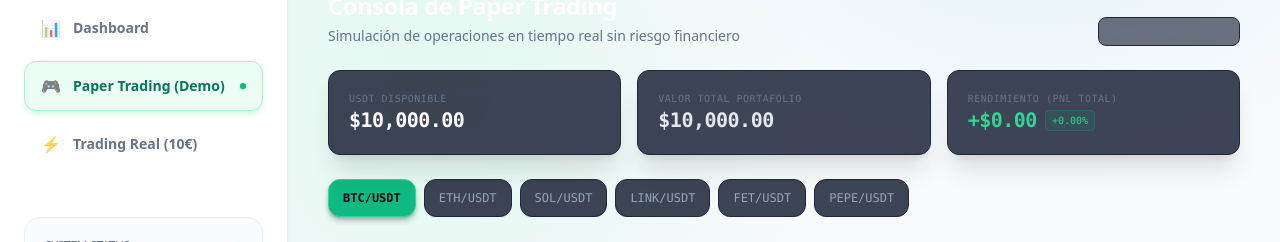
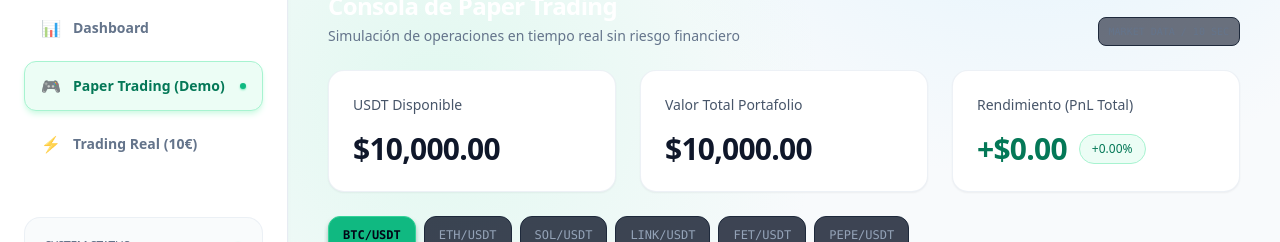
Before and after one commit to MarioHernandezDev/finance-bot-dashboard, a Nuxt app: page /paper-trading in a window 1280 px wide. Shown: the part 145-387 px from the top of the page. Built offline with nearby package versions, Linux system fonts and the light colour scheme; no server answers.

Commit message:
style: refine dashboard portfolio and market cards

```diff
--- a/app/components/CryptoCard.vue
+++ b/app/components/CryptoCard.vue
@@ -19,20 +19,20 @@ const formatCurrency = (val: number) => {
 </script>
 
 <template>
-  <div class="bg-slate-900/80 backdrop-blur-md border border-slate-800 rounded-xl p-3.5 sm:p-4 hover:border-emerald-500/50 hover:-translate-y-0.5 transition-all">
-    <div class="flex justify-between items-start mb-3 gap-2">
+  <div class="h-full bg-white border border-slate-200/60 rounded-2xl p-6 hover:border-slate-300/60 hover:shadow-md transition-all duration-200 shadow-sm">
+    <div class="flex justify-between items-start mb-6 gap-4">
       <div>
-        <h3 class="text-white font-bold text-sm leading-none truncate">{{ asset.name }}</h3>
-        <span class="text-[10px] text-slate-500 font-mono">{{ asset.symbol }}/USDT</span>
+        <h3 class="text-slate-800 font-bold text-sm leading-none truncate">{{ asset.name }}</h3>
+        <span class="text-sm text-slate-500">{{ asset.symbol }}/USDT</span>
       </div>
 
       <!-- Badge Porcentaje 24h -->
       <div
         :class="[
           asset.isPositive
-            ? 'bg-brand-bull/10 text-brand-bull border-brand-bull/20'
-            : 'bg-brand-bear/10 text-brand-bear border-brand-bear/20',
-          'px-1.5 sm:px-2 py-1 rounded-lg border text-[10px] font-mono font-semibold flex items-center gap-1 shrink-0'
+            ? 'bg-emerald-50 text-emerald-600 border-emerald-100'
+            : 'bg-rose-50 text-rose-600 border-rose-100',
+          'px-3 py-1.5 rounded-full border text-xs font-semibold flex items-center gap-1 shrink-0'
         ]"
       >
         <span>{{ asset.isPositive ? '▲' : '▼' }}</span>
@@ -41,11 +41,10 @@ const formatCurrency = (val: number) => {
     </div>
 
     <!-- Precio Principal -->
-    <div class="space-y-1">
-      <div class="text-lg sm:text-xl font-bold font-mono text-white tracking-tight truncate">
+    <div>
+      <div class="text-xl font-bold text-slate-900 tracking-tight truncate">
         {{ formatCurrency(asset.price) }}
       </div>
-      <div class="text-[10px] text-slate-500">Precio en tiempo real</div>
     </div>
   </div>
 </template>
--- a/app/components/PortfolioStats.vue
+++ b/app/components/PortfolioStats.vue
@@ -16,27 +16,27 @@ const formatCurrency = (val: number) => {
 </script>
 
 <template>
-  <div class="grid grid-cols-1 sm:grid-cols-2 lg:grid-cols-3 gap-3 sm:gap-4">
+  <div class="grid grid-cols-1 sm:grid-cols-2 lg:grid-cols-3 gap-6 items-stretch">
     <!-- Balance Virtual -->
-    <div class="bg-slate-900/80 backdrop-blur-md border border-slate-800 rounded-xl p-4 sm:p-5 shadow-xl shadow-black/10">
-      <span class="text-[10px] text-slate-500 uppercase tracking-wider block font-mono">USDT Disponible</span>
-      <span class="text-xl font-bold text-white font-mono tracking-tight">{{ formatCurrency(usdtBalance) }}</span>
+    <div class="relative overflow-hidden bg-white border border-slate-200/60 rounded-2xl p-6 shadow-sm">
+      <span class="text-sm text-slate-600 block">USDT Disponible</span>
+      <span class="mt-4 block text-3xl font-bold text-slate-900 tracking-tight">{{ formatCurrency(usdtBalance) }}</span>
     </div>
 
     <!-- Valor Total del Portafolio -->
-    <div class="bg-slate-900/80 backdrop-blur-md border border-slate-800 rounded-xl p-4 sm:p-5 shadow-xl shadow-black/10">
-      <span class="text-[10px] text-slate-500 uppercase tracking-wider block font-mono">Valor Total Portafolio</span>
-      <span class="text-xl font-bold text-slate-200 font-mono tracking-tight">{{ formatCurrency(totalPortfolioValue) }}</span>
+    <div class="relative overflow-hidden bg-white border border-slate-200/60 rounded-2xl p-6 shadow-sm">
+      <span class="text-sm text-slate-600 block">Valor Total Portafolio</span>
+      <span class="mt-4 block text-3xl font-bold text-slate-900 tracking-tight">{{ formatCurrency(totalPortfolioValue) }}</span>
     </div>
 
     <!-- PnL (Profit & Loss) -->
-    <div class="bg-slate-900/80 backdrop-blur-md border border-slate-800 rounded-xl p-4 sm:p-5 shadow-xl shadow-black/10">
-      <span class="text-[10px] text-slate-500 uppercase tracking-wider block font-mono">Rendimiento (PnL Total)</span>
-      <div class="flex items-center gap-2">
-        <span :class="pnl >= 0 ? 'text-emerald-400' : 'text-rose-400'" class="text-xl font-bold font-mono tracking-tight">
+    <div class="relative overflow-hidden bg-white border border-slate-200/60 rounded-2xl p-6 shadow-sm">
+      <span class="text-sm text-slate-600 block">Rendimiento (PnL Total)</span>
+      <div class="flex items-center gap-3 mt-4">
+        <span :class="pnl >= 0 ? 'text-emerald-700' : 'text-rose-700'" class="text-3xl font-bold tracking-tight">
           {{ pnl >= 0 ? '+' : '' }}{{ formatCurrency(pnl) }}
         </span>
-        <span :class="pnl >= 0 ? 'bg-emerald-500/10 text-emerald-400 border-emerald-500/20' : 'bg-rose-500/10 text-rose-400 border-rose-500/20'" class="text-[10px] font-mono px-1.5 py-0.5 rounded border">
+        <span :class="pnl >= 0 ? 'bg-emerald-50 text-emerald-700 border-emerald-200' : 'bg-rose-50 text-rose-700 border-rose-200'" class="text-xs px-3 py-1.5 rounded-full border">
           {{ pnlPercentage >= 0 ? '+' : '' }}{{ pnlPercentage.toFixed(2) }}%
         </span>
       </div>
--- a/app/pages/index.vue
+++ b/app/pages/index.vue
@@ -51,16 +51,16 @@ onUnmounted(() => {
 </script>
 
 <template>
-  <div class="space-y-6">
-    <div class="flex items-center justify-between">
+  <div class="max-w-[1680px] mx-auto space-y-7">
+    <div class="flex flex-col sm:flex-row sm:items-end justify-between gap-4">
       <div>
-        <h2 class="text-lg font-bold text-white">Mercado Principal</h2>
-        <p class="text-xs text-slate-400">Precios en tiempo real de los 6 activos monitoreados</p>
+        <h2 class="text-xl sm:text-2xl font-semibold tracking-tight text-slate-900">Mercado Principal</h2>
+        <p class="text-sm text-slate-600 mt-2 leading-relaxed">Seis activos monitorizados con datos actualizados automáticamente</p>
       </div>
 
       <button
         @click="loadMarketData"
-        class="bg-dark-surface hover:bg-dark-border text-slate-300 text-xs px-3 py-2 rounded-lg border border-dark-border flex items-center gap-2 transition-all cursor-pointer"
+        class="bg-white hover:bg-slate-50 text-slate-700 text-sm px-5 py-3 rounded-xl border border-slate-200/60 shadow-sm hover:shadow-md transition-all duration-200 cursor-pointer"
       >
         <span>🔄</span>
         <span>Refrescar</span>
@@ -74,8 +74,8 @@ onUnmounted(() => {
         :key="asset.symbol"
         @click="handleSelectAsset(asset.symbol)"
         :class="[
-          selectedSymbol.startsWith(asset.symbol) ? 'ring-2 ring-indigo-500 scale-[1.02]' : 'hover:border-slate-600',
-          'cursor-pointer transition-all rounded-xl'
+          selectedSymbol.startsWith(asset.symbol) ? 'ring-2 ring-emerald-300/60' : '',
+          'cursor-pointer transition-all rounded-2xl'
         ]"
       >
         <CryptoCard :asset="asset" />
@@ -84,11 +84,11 @@ onUnmounted(() => {
 
     <!-- Skeleton Loading -->
     <div v-else class="grid grid-cols-2 md:grid-cols-3 lg:grid-cols-6 gap-3">
-      <div v-for="i in 6" :key="i" class="h-28 bg-dark-surface/50 border border-dark-border rounded-xl animate-pulse"></div>
+      <div v-for="i in 6" :key="i" class="h-36 bg-white border border-slate-200/60 rounded-2xl shadow-sm animate-pulse"></div>
     </div>
 
     <!-- Gráficos -->
-    <div class="pt-2 space-y-4">
+    <div class="pt-3 space-y-4">
       <ClientOnly>
         <CandlestickChart
           :data="chartData"
@@ -100,7 +100,7 @@ onUnmounted(() => {
         <RsiChart :data="chartData" />
 
         <template #fallback>
-          <div class="h-[400px] bg-dark-surface border border-dark-border rounded-xl animate-pulse flex flex-col items-center justify-center gap-2 text-slate-400 text-sm">
+          <div class="h-[400px] bg-white border border-slate-100 rounded-3xl shadow-xl shadow-slate-200/60 animate-pulse flex flex-col items-center justify-center gap-2 text-slate-500 text-sm">
             <span class="animate-spin text-xl">⏳</span>
             <span>Cargando gráfico de velas e indicadores...</span>
           </div>
```
